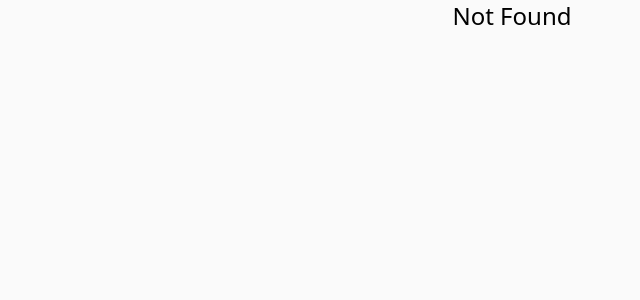
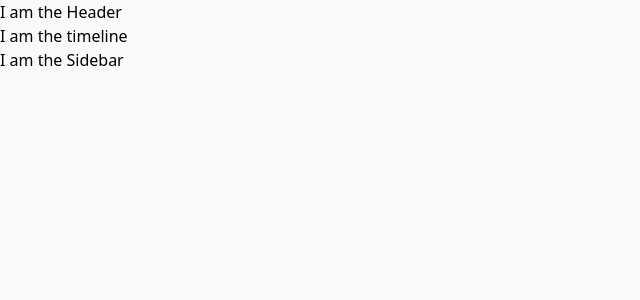
Before and after one commit to cleph01/ig-clone, a React (Create React App) app: page / in a window 1280 px wide. Shown: the top 300 px of the page, without its empty margins (0-640 px from the left). Built offline with nearby package versions, Linux system fonts and the light colour scheme.

Commit message:
Header component started and tied firbase context

```diff
--- a/src/App.js
+++ b/src/App.js
@@ -1,22 +1,29 @@
 import { lazy, Suspense } from 'react';
 import { BrowserRouter as Router, Route, Switch } from 'react-router-dom';
 import * as ROUTES from './constants/routes';
+import UseAuthListener from './hooks/use-auth-listen';
+import UserContext from './context/user';
 
-const Login = lazy(() => import('./pages/Login'));
-const Signup = lazy(() => import('./pages/Signup'));
-const NotFound = lazy(() => import('./pages/NotFound'));
+const Login = lazy(() => import('./pages/login'));
+const Signup = lazy(() => import('./pages/signup'));
+const Dashboard = lazy(() => import('./pages/dashboard'));
+const NotFound = lazy(() => import('./pages/not-found'));
 
 function App() {
+  const { user } = UseAuthListener();
   return (
+    <UserContext.Provider value={{ user }}>
       <Router>
         <Suspense fallback={<p>Loading...</p>}>
           <Switch>
             <Route path={ROUTES.LOGIN} component={Login} />
             <Route path={ROUTES.SIGN_UP} component={Signup} />
+            <Route path={ROUTES.DASHBOARD} component={Dashboard} />
             <Route component={NotFound} />
           </Switch>
         </Suspense>
       </Router>
+    </UserContext.Provider>
   );
 }
 
--- /dev/null
+++ b/src/components/header.js
@@ -0,0 +1,18 @@
+import React, { useContext } from 'react';
+import FirebaseContext from '../context/firebase';
+import UserContext from '../context/user';
+
+function Header() {
+  const { firebase } = useContext(FirebaseContext);
+  const { user } = useContext(UserContext);
+
+  console.log('user: ', user);
+
+  return (
+    <div>
+      <p>I am the Header</p>
+    </div>
+  );
+}
+
+export default Header;
--- /dev/null
+++ b/src/components/sidebar.js
@@ -0,0 +1,11 @@
+import React from 'react';
+
+function Sidebar() {
+  return (
+    <div>
+      <p>I am the Sidebar</p>
+    </div>
+  );
+}
+
+export default Sidebar;
--- /dev/null
+++ b/src/components/timeline.js
@@ -0,0 +1,11 @@
+import React from 'react';
+
+function Timeline() {
+  return (
+    <div>
+      <p>I am the timeline</p>
+    </div>
+  );
+}
+
+export default Timeline;
--- /dev/null
+++ b/src/context/user.js
@@ -0,0 +1,5 @@
+import { createContext } from 'react';
+
+const UserContext = createContext(null);
+
+export default UserContext;
--- /dev/null
+++ b/src/hooks/use-auth-listen.js
@@ -0,0 +1,28 @@
+import { useState, useEffect, useContext } from 'react';
+import FirebaseContext from '../context/firebase';
+
+function UseAuthListener() {
+  const [user, setUser] = useState(JSON.parse(localStorage.getItem('authUser')));
+
+  const { firebase } = useContext(FirebaseContext);
+
+  useEffect(() => {
+    const listener = firebase.auth().onAuthStateChange((authUser) => {
+      // we have a user, therefore we can store the user in localstorage
+      if (authUser) {
+        localStorage.setItem('authUser', JSON.stringify(authUser));
+        setUser(authUser);
+      } else {
+        // we don't have an authUser, therefore clear the localstorage
+        localStorage.removeItem('authUser');
+        setUser(null);
+      }
+    });
+
+    return () => listener();
+  }, [firebase]);
+
+  return { user };
+}
+
+export default UseAuthListener;
--- /dev/null
+++ b/src/pages/dashboard.js
@@ -0,0 +1,22 @@
+import React, { useEffect } from 'react';
+import Header from '../components/header';
+import Sidebar from '../components/sidebar';
+import Timeline from '../components/timeline';
+
+function Dashboard() {
+  useEffect(() => {
+    document.title = 'Instagram';
+  }, []);
+
+  return (
+    <div className="bg-gray-background">
+      <Header />
+      <div className="grid">
+        <Timeline />
+        <Sidebar />
+      </div>
+    </div>
+  );
+}
+
+export default Dashboard;
--- a/src/pages/NotFound.js
+++ b/src/pages/not-found.js
@@ -2,13 +2,13 @@ import React, { useEffect } from 'react';
 
 function NotFound() {
   useEffect(() => {
-    document.title = 'Not Found!';
+    document.title = 'Not Found - Instagram';
   }, []);
 
   return (
     <div className="bg-gray-background">
       <div className="mx-auth max-w-screen-lg">
-        <p className="text-center text-2xl">Not Found</p>
+        <p className="text-center text-2xl">Not Found!</p>
       </div>
     </div>
   );
```
Lines whose indentation alone changed are shown as unchanged.
